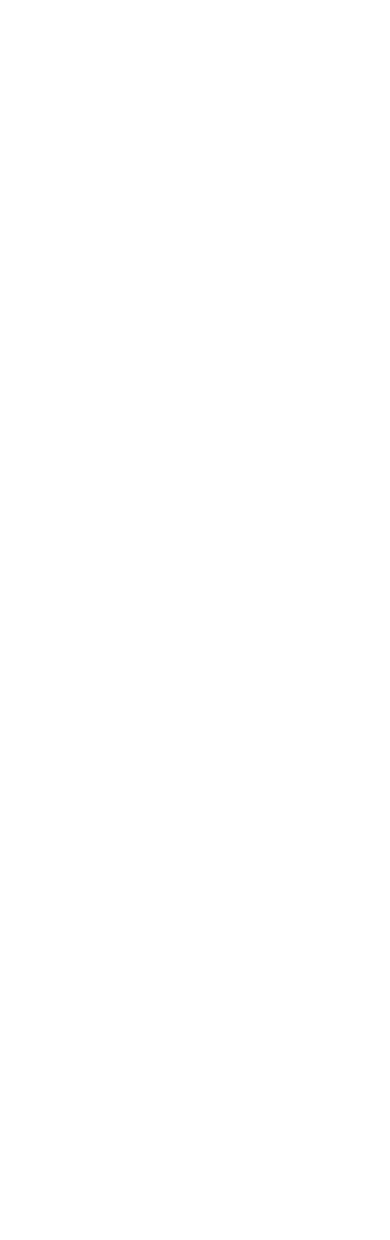
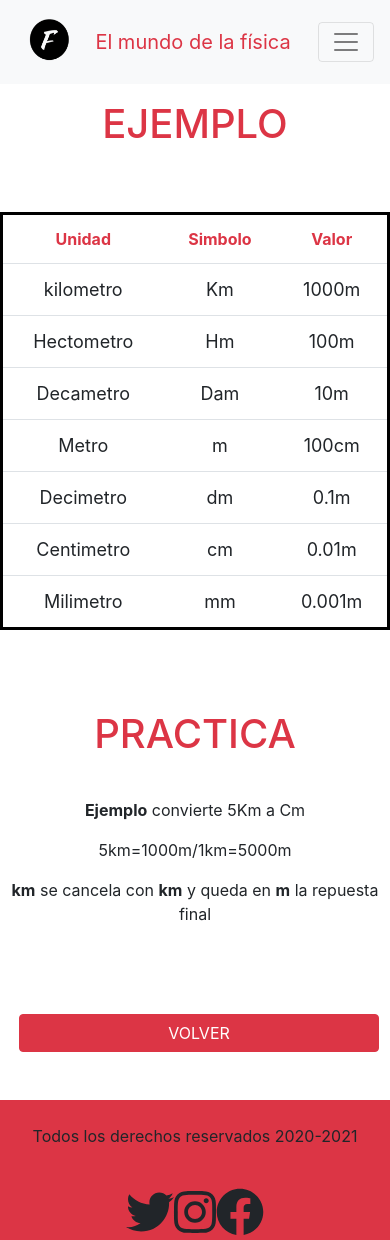
Before and after one commit to emanueljulio420/Equipo-7_PPI_2020, a React (Create React App) app in the folder frontend/: page /nose in a window 390 px wide. Before the commit the page ends 844 px from the top, so only its background shows below. Built offline with nearby package versions, Linux system fonts and the light colour scheme.

Commit message:
se agregan alguns interfaces de niveles y un ejemplo y se les da nevegabilidad a lo que faltaba hasta el momento

```diff
--- /dev/null
+++ b/frontend/src/Components/EjemploDos.jsx
@@ -0,0 +1,93 @@
+import React from 'react';
+import { Link } from 'react-router-dom';
+import './styles.css'
+
+function EjemploDos() {
+    return (
+        <div>
+            <h1 className="my-3 text-danger text-center"> EJEMPLO </h1>
+            <br />
+            <br />
+            <table class="table tu text-center center">
+                <tr>
+                    <th className="my-3 text-danger text-center">Unidad</th>
+                    <br/>
+                    <th className="my-3 text-danger text-center">Simbolo</th>
+                    <br/>
+                    <th className="my-3 text-danger text-center">Valor</th>
+                </tr>
+
+                <tr>
+                    <td>kilometro</td>
+                    <br/>
+                    <td>Km</td>
+                    <br/>
+                    <td>1000m</td>
+                </tr>
+                <tr>
+                    <td>Hectometro</td>
+                    <br/>
+                    <td>Hm</td>
+                    <br/>
+                    <td>100m</td>
+                </tr>
+                <tr>
+                    <td>Decametro</td>
+                    <br/>
+                    <td>Dam</td>
+                    <br/>
+                    <td>10m</td>
+                </tr>
+                <tr>
+                    <td>Metro</td>
+                    <br/>
+                    <td>m</td>
+                    <br/>
+                    <td>100cm</td>
+                </tr>
+                <tr>
+                    <td>Decimetro</td>
+                    <br/>
+                    <td>dm</td>
+                    <br/>
+                    <td>0.1m</td>
+                </tr>
+                <tr>
+                    <td>Centimetro</td>
+                    <br/>
+                    <td>cm</td>
+                    <br/>
+                    <td>0.01m</td>
+                </tr>
+                <tr>
+                    <td>Milimetro</td>
+                    <br/>
+                    <td>mm</td>
+                    <br/>
+                    <td>0.001m</td>
+                </tr>
+
+            </table>
+            <br />
+            <br />
+            <h1 className="my-3 text-danger text-center">PRACTICA</h1>
+            <br />
+            <p className="text-center"><strong>Ejemplo</strong> convierte 5Km a Cm</p>
+            <p className="text-center">5km=1000m/1km=5000m</p>
+            <p className="text-center"><strong>km</strong> se cancela con <strong>km</strong> y queda en <strong>m</strong> la repuesta final</p>
+            <br />
+
+            <div className="bg-white col-md-8 order-md-1 container my-5">
+            <form className="needs-validation" novalidate="">
+                <div className="aling-item-center">
+                        <Link to="niveseg">
+                        <button className="btn btn-block my-2 mx-1 col-md-6 btn-danger">   VOLVER   </button>
+                        </Link>
+                </div>
+            </form>
+        </div>
+        </div>
+    );
+
+}
+export default EjemploDos;
--- a/frontend/src/Components/HeaderEstudiante.jsx
+++ b/frontend/src/Components/HeaderEstudiante.jsx
@@ -11,7 +11,7 @@ function HeaderEstudiante() {
 
         <nav className="navbar navbar-expand-lg navbar-light bg-light text-black">
             <img src={el} alt="" srcset="" width="68" height="68" />
-            <Link to="hola" className="navbar-brand text-danger" href="#">El mundo de la física</Link>
+            <Link to="/" className="navbar-brand text-danger" href="#">El mundo de la física</Link>
             <button className="navbar-toggler" type="button" data-toggle="collapse" data-target="#navbarSupportedContent" aria-controls="navbarSupportedContent" aria-expanded="false" aria-label="Toggle navigation">
                 <span className="navbar-toggler-icon"></span>
             </button>
--- /dev/null
+++ b/frontend/src/Components/NivelCinco.jsx
@@ -0,0 +1,26 @@
+import React from 'react';
+import nivel5 from '../Img/nivel2(1).jpg';
+import { Link } from 'react-router-dom';
+
+
+function NivelCinco() {
+
+    return (
+
+        <body className="text-center">
+            <div className="App">
+                <br/>
+                <img src={nivel5} alt="..." width="400" height="650"></img>
+                <br/>
+                <h4 className="text-danger my-2">Opciones de respuesta</h4>
+              <Link to="seis" > <button type="button" className="btn btn-danger text-center mx-2 my-3">A )  35489125  </button></Link>
+              <Link to="seis" >  <button type="button" className="btn btn-danger text-center mx-2 my-3">B ) 78945621  </button></Link>
+              <Link to="seis" >  <button type="button" className="btn btn-danger text-center mx-2 my-3">C ) 14630400  </button></Link>
+              <Link to="seis" > <button type="button" className="btn btn-danger text-center mx-2 my-3">D ) 1463520 </button></Link>
+            </div>
+        </body>
+    );
+}
+
+
+export default NivelCinco;
--- a/frontend/src/Components/NivelCua.jsx
+++ b/frontend/src/Components/NivelCua.jsx
@@ -14,9 +14,9 @@ function NivelUno() {
                 <br/>
                 <h4 className="text-danger my-2">Opciones de respuesta</h4>
               <Link to="resu" > <button type="button" className="btn btn-danger text-center mx-2 my-3">A ) 160 pies </button></Link>
-                <button type="button" className="btn btn-danger text-center mx-2 my-3">B ) 200 pies </button>
-                <button type="button" className="btn btn-danger text-center mx-2 my-3">C ) 0.50 pies  </button>
-                <button type="button" className="btn btn-danger text-center mx-2 my-3">D ) 164.042 pies </button>
+              <Link to="resu" ><button type="button" className="btn btn-danger text-center mx-2 my-3">B ) 200 pies </button></Link>
+              <Link to="resu" ><button type="button" className="btn btn-danger text-center mx-2 my-3">C ) 0.50 pies  </button></Link>
+              <Link to="resu" > <button type="button" className="btn btn-danger text-center mx-2 my-3">D ) 164.042 pies </button></Link>
             </div>
         </body>
     );
--- /dev/null
+++ b/frontend/src/Components/NivelSeis.jsx
@@ -0,0 +1,26 @@
+import React from 'react';
+import nivel6 from '../Img/nivel2(2).jpg';
+import { Link } from 'react-router-dom';
+
+
+function NivelSeis() {
+
+    return (
+
+        <body className="text-center">
+            <div className="App">
+                <br/>
+                <img src={nivel6} alt="..." width="400" height="650"></img>
+                <br/>
+                <h4 className="text-danger my-2">Opciones de respuesta</h4>
+              <Link to="" > <button type="button" className="btn btn-danger text-center mx-2 my-3">A ) 91440 cm </button></Link>
+              <Link to="" ><button type="button" className="btn btn-danger text-center mx-2 my-3">B ) 9200 m </button> </Link>
+              <Link to="" > <button type="button" className="btn btn-danger text-center mx-2 my-3">C ) 158400 cm  </button> </Link>
+              <Link to="" ><button type="button" className="btn btn-danger text-center mx-2 my-3">D ) 15447 m </button> </Link>
+            </div>
+        </body>
+    );
+}
+
+
+export default NivelSeis;
--- a/frontend/src/Components/NiveleSegundos.jsx
+++ b/frontend/src/Components/NiveleSegundos.jsx
@@ -13,14 +13,14 @@ function NiveleSegundos() {
             <form className="needs-validation" novalidate="">
                 <div className="center">
                     <div className="col-md-6 text-center">
-                        <Link to="eje">
+                        <Link to="nose">
                         <button className="btn btn-block my-2 mx-1 btn-danger">   EJEMPLO   </button>
                         </Link>
                         <div class="dropdown-divider"></div>
-                        <Link to="uno">
+                        <Link to="resu">
                         <button className="btn  my-2 mx-2 btn-danger">Nivel 1 <FontAwesomeIcon icon={faLockOpen} size="lg mx-1" className="aligned-right" /></button>
                         </Link>
-                        <Link >
+                        <Link to="cinco">
                         <button className="btn  my-2 mx-2 btn-danger">Nivel 2 <FontAwesomeIcon icon={faLockOpen} size="lg mx-1" className="aligned-right" /></button>
                         </Link>
                         <Link>
--- /dev/null
+++ b/frontend/src/Pages/EjemploDos.js
@@ -0,0 +1,20 @@
+import React from 'react';
+import HeaderEstudiante from '../Components/HeaderEstudiante'
+import EjemploDos from '../Components/EjemploDos';
+import Icono from '../Components/Icono';
+
+function exm() {
+
+    return (
+
+        <div className="exm">
+            <HeaderEstudiante/>
+            <EjemploDos />
+            <Icono/>
+        </div>
+
+    );
+
+}
+
+export default exm;
--- /dev/null
+++ b/frontend/src/Pages/NivelCinco.js
@@ -0,0 +1,17 @@
+import React from 'react';
+import Icono from '../Components/Icono';
+import HeaderEstudiante from '../Components/HeaderEstudiante';
+import NivelCinco from '../Components/NivelCinco';
+
+
+function gamin() {
+  return (
+    <div className="gamin">
+      <HeaderEstudiante />
+      <NivelCinco/>
+      <Icono />
+    </div>
+  );
+}
+
+export default gamin;
--- /dev/null
+++ b/frontend/src/Pages/NivelSeis.js
@@ -0,0 +1,17 @@
+import React from 'react';
+import Icono from '../Components/Icono';
+import HeaderEstudiante from '../Components/HeaderEstudiante';
+import NivelSeis from '../Components/NivelSeis';
+
+
+function guache() {
+  return (
+    <div className="guache">
+      <HeaderEstudiante />
+      <NivelSeis/>
+      <Icono />
+    </div>
+  );
+}
+
+export default guache;
--- a/frontend/src/Route/App.js
+++ b/frontend/src/Route/App.js
@@ -22,6 +22,11 @@ import NivelCuaa from '../Pages/NivelCua';
 import Resultado from '../Components/Resultado';
 import resultados from '../Pages/Resultado';
 import NiveleSegundo from '../Pages/NiveleSegundos';
+import NivelCincoo from '../Components/NivelCinco';
+import hola from '../Pages/NivelCinco';
+import gamin from '../Pages/NivelCinco';
+import guache from '../Pages/NivelSeis';
+import exm from '../Pages/EjemploDos';
 
 
 const App = () => {
@@ -51,6 +56,10 @@ const App = () => {
                 <Route path="/cua" component={NivelCuaa} />
                 <Route path="/resu" component={resultados} />
                 <Route path="/niveseg" component={NiveleSegundo} />
+                <Route path="/cinco" component={gamin} />
+                <Route path="/seis" component={guache} />
+                <Route path="/nose" component={exm} />
+
 
 
 
```
Also changed, not shown: frontend/src/Img/nivel2(1).jpg (added), frontend/src/Img/nivel2(2).jpg (added).
